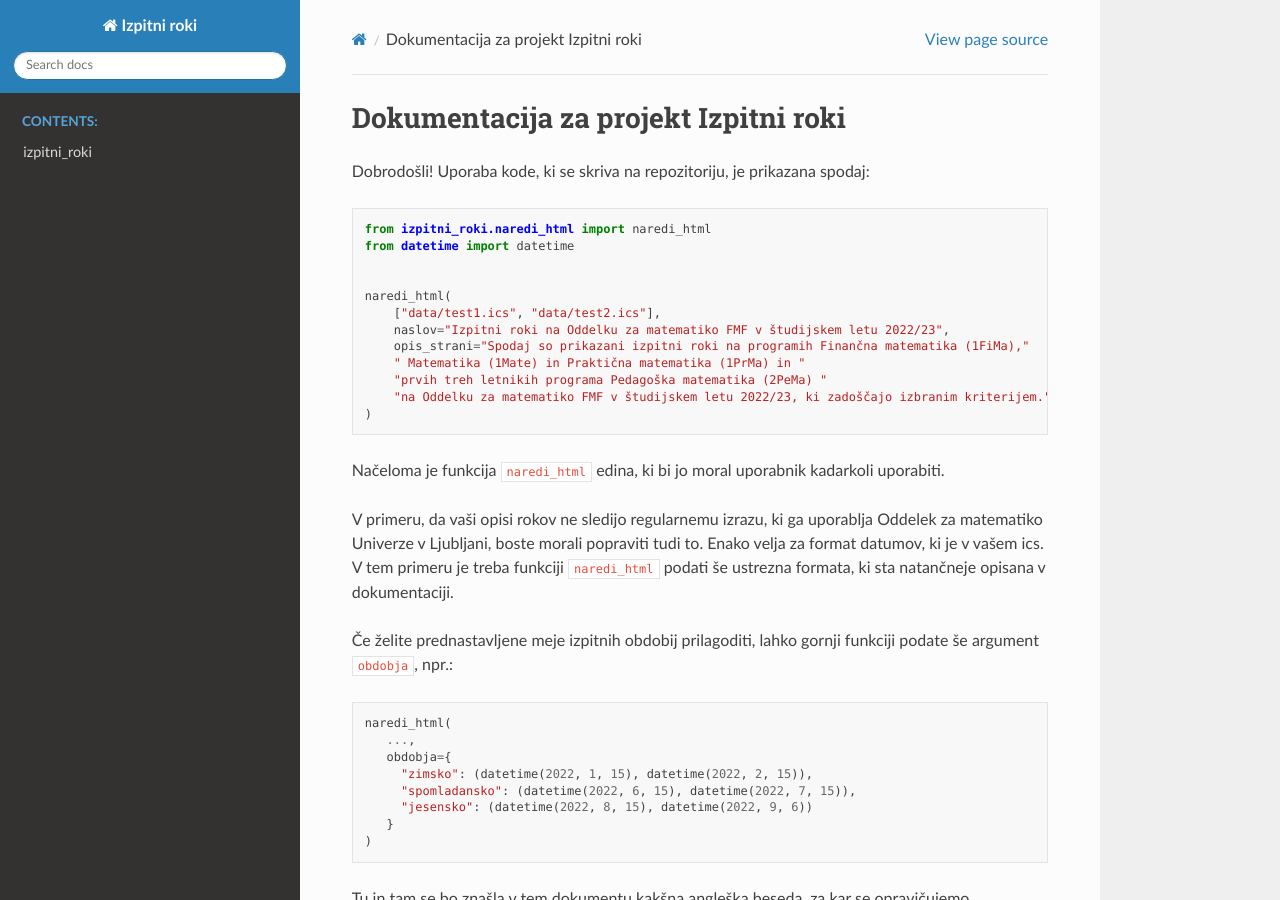
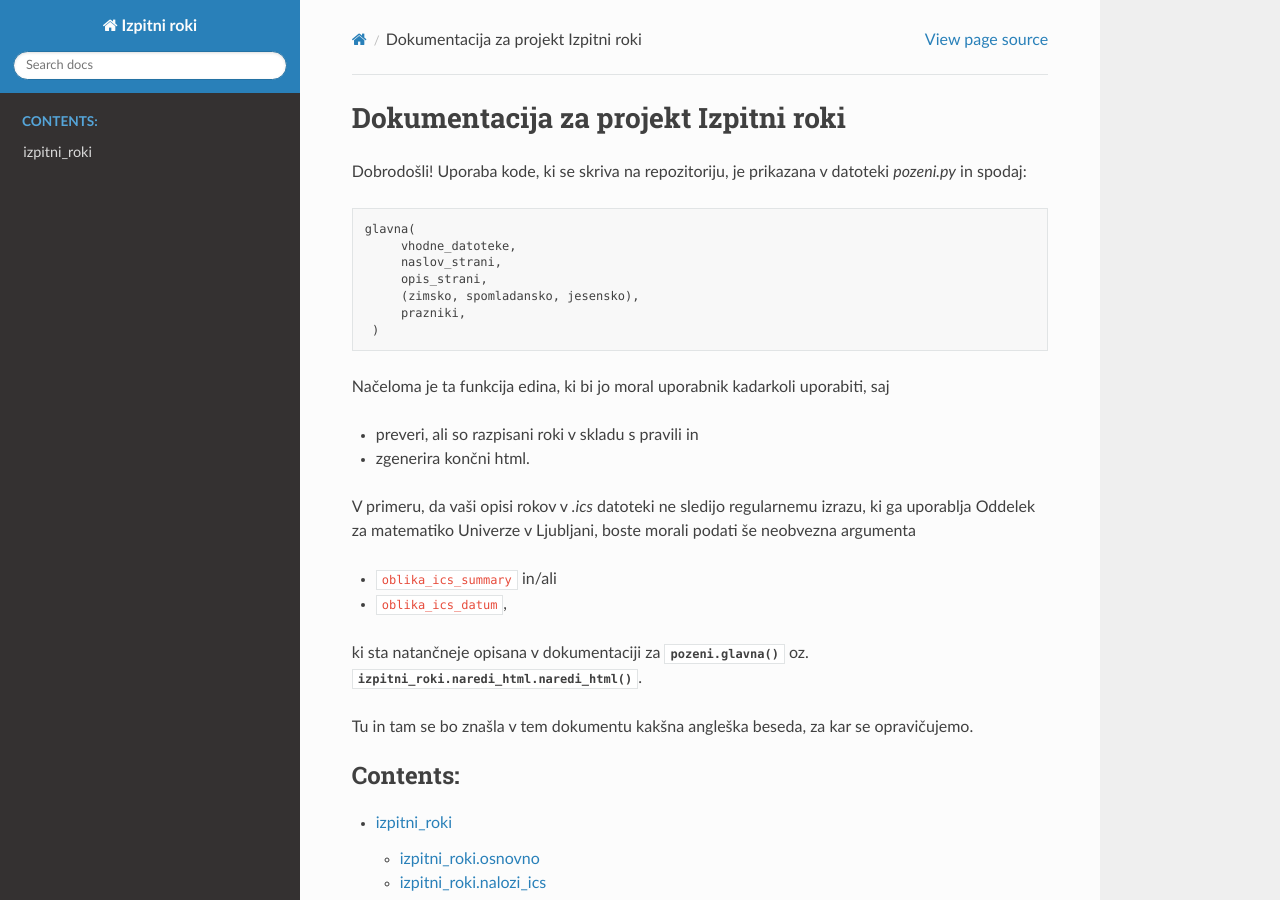
Before and after one commit to ul-fmf/izpitni-roki, a Sphinx documentation site: the page built from docs/index.rst, in a window 1280 px wide and 900 px high. Built offline with Sphinx 7.4.7 and the Read the Docs theme 2.0.0, drawn with Linux system fonts in a browser that asks for light colours.

Commit message:
odstranjen primer.py, dodana nekaj dokumentacija

```diff
--- a/docs/index.rst
+++ b/docs/index.rst
@@ -6,42 +6,28 @@
 Dokumentacija za projekt Izpitni roki
 =====================================
 
-Dobrodošli! Uporaba kode, ki se skriva na repozitoriju, je prikazana spodaj::
+Dobrodošli! Uporaba kode, ki se skriva na repozitoriju, je prikazana v datoteki `pozeni.py` in spodaj::
 
-   from izpitni_roki.naredi_html import naredi_html
-   from datetime import datetime
+   glavna(
+        vhodne_datoteke,
+        naslov_strani,
+        opis_strani,
+        (zimsko, spomladansko, jesensko),
+        prazniki,
+    )
 
+Načeloma je ta funkcija edina, ki bi jo moral uporabnik kadarkoli uporabiti, saj
 
-   naredi_html(
-       ["data/test1.ics", "data/test2.ics"],
-       naslov="Izpitni roki na Oddelku za matematiko FMF v študijskem letu 2022/23",
-       opis_strani="Spodaj so prikazani izpitni roki na programih Finančna matematika (1FiMa),"
-       " Matematika (1Mate) in Praktična matematika (1PrMa) in "
-       "prvih treh letnikih programa Pedagoška matematika (2PeMa) "
-       "na Oddelku za matematiko FMF v študijskem letu 2022/23, ki zadoščajo izbranim kriterijem.",
-   )
+- preveri, ali so razpisani roki v skladu s pravili in
+- zgenerira končni html.
 
-Načeloma je funkcija ``naredi_html`` edina, ki bi jo moral uporabnik
-kadarkoli uporabiti.
+V primeru, da vaši opisi rokov v `.ics` datoteki ne sledijo regularnemu izrazu, ki ga
+uporablja Oddelek za matematiko Univerze v Ljubljani, boste morali podati še neobvezna argumenta
 
-V primeru, da vaši opisi rokov ne sledijo regularnemu izrazu, ki ga
-uporablja Oddelek za matematiko Univerze v Ljubljani, boste morali popraviti
-tudi to. Enako velja za format datumov, ki je v vašem ics.
-V tem primeru je treba funkciji ``naredi_html`` podati še ustrezna formata,
-ki sta natančneje opisana v dokumentaciji.
+- ``oblika_ics_summary`` in/ali
+- ``oblika_ics_datum``,
 
-Če želite prednastavljene meje izpitnih obdobij prilagoditi, lahko gornji funkciji
-podate še argument ``obdobja``, npr.::
-
-   naredi_html(
-      ...,
-      obdobja={
-        "zimsko": (datetime(2022, 1, 15), datetime(2022, 2, 15)),
-        "spomladansko": (datetime(2022, 6, 15), datetime(2022, 7, 15)),
-        "jesensko": (datetime(2022, 8, 15), datetime(2022, 9, 6))
-      }
-   )
-
+ki sta natančneje opisana v dokumentaciji za :meth:`pozeni.glavna` oz. :meth:`izpitni_roki.naredi_html.naredi_html`.
 
 Tu in tam se bo znašla v tem dokumentu kakšna angleška beseda,
 za kar se opravičujemo.
```
Also changed, not shown: primeri.py (deleted, +0 -20 lines).
